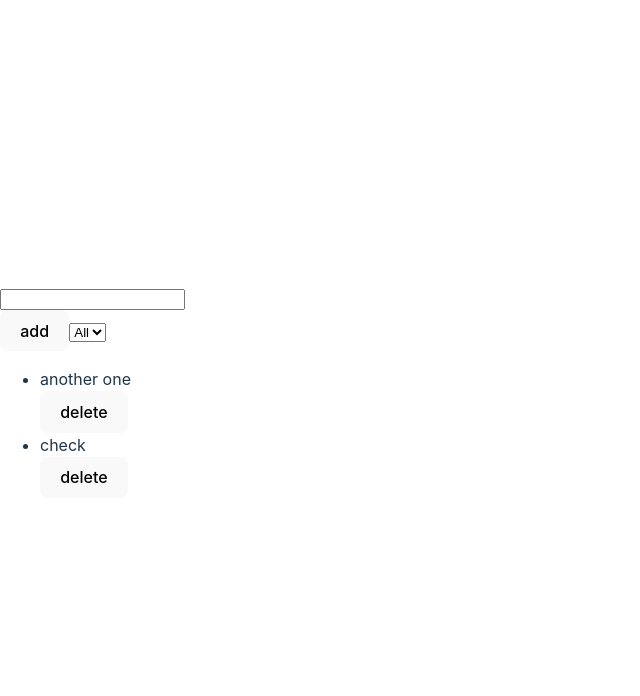
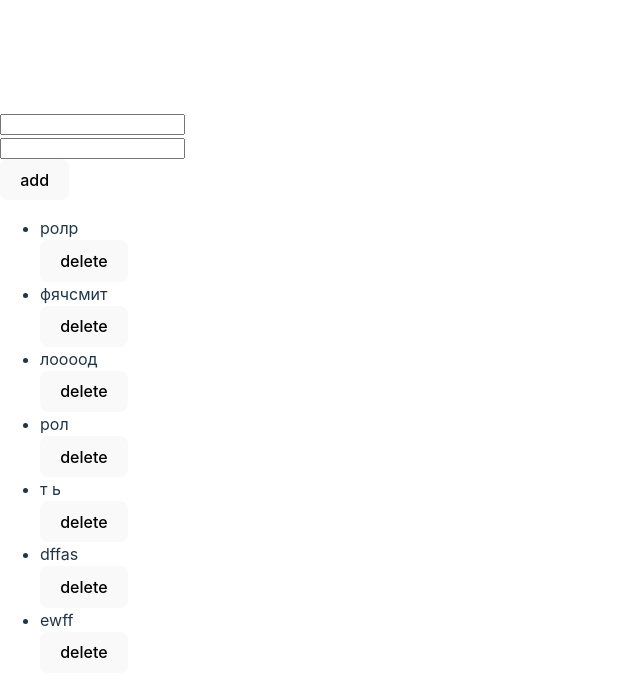
Before and after one commit to migel1976/rtk-query-test, a React (Vite) app: page / in a window 1280 px wide. Shown: the top 696 px of the page, without its empty margins (0-640 px from the left). Built offline with nearby package versions, Linux system fonts and the light colour scheme; data requests are answered from the project's data file.

Commit message:
filter array

```diff
--- a/server/db.json
+++ b/server/db.json
@@ -1,12 +1,32 @@
 {
   "goods": [
     {
-      "id": "6ef1",
-      "name": "another one"
+      "id": "c511",
+      "name": "ролр"
     },
     {
-      "id": "b4e9",
-      "name": "check"
+      "id": "4458",
+      "name": "фячсмит"
+    },
+    {
+      "id": "3146",
+      "name": "лоооод"
+    },
+    {
+      "id": "14ae",
+      "name": "рол"
+    },
+    {
+      "id": "f011",
+      "name": " т ь"
+    },
+    {
+      "id": "7001",
+      "name": "dffas"
+    },
+    {
+      "id": "1ab7",
+      "name": "ewff"
     }
   ]
 }
--- a/src/App.jsx
+++ b/src/App.jsx
@@ -6,6 +6,7 @@ const App = () => {
   const [name, setName] = useState('')
   const [edit, setEdit] = useState(false)
   const [count, setCount] = useState('')
+  const [filterValue, setFilterValue] = useState('')
   const { data, isLoading } = useGetGoodsQuery(count)
 
   const [addProduct, { isError }] = useAddProductMutation()
@@ -49,35 +50,44 @@ const App = () => {
     setEdit(false)
   }
 
+
+  const filtereData = data.filter(el => {
+    return el.name.toLowerCase().includes(filterValue);
+
+  })
+
+
   return (
     <>
       {/* <select value={count} onChange={(e) => setCount(e.target.value)}> */}
+      <input type='text' onChange={(e) => setFilterValue(e.target.value)} />
       <diV>
         <input type='text' value={newProduct} onChange={(e) => setNewProduct(e.target.value)} />
       </diV>
       <button onClick={onNewProduct}>add </button>
-      <select value={count} onChange={(e) => changeCount(e)}>
-        <option value=''>All</option>
-        <option value='1'>1</option>
-        <option value='2'>2</option>
-        <option value='3'>3</option>
-      </select>
+      {/* <select value={count} onChange={(e) => changeCount(e)}> */}
+      {/*   <option value=''>All</option> */}
+      {/*   <option value='1'>1</option> */}
+      {/*   <option value='2'>2</option> */}
+      {/*   <option value='3'>3</option> */}
+      {/* </select> */}
       <ul>
         {/* {data.map(el => <li key={el.id} onClick={() => onDeleteProduct(el.id)}>{el.name}</li>)} */}
-        {data.map(el => {
+        {/* {data.map(el => { */}
+        {filtereData.map(el => {
           return (
             <>
               {edit && el.id === id ?
-                <>
+                <div key={el.id}>
                   <input value={name} onChange={(e) => setName(e.target.value)} />
                   <button onClick={() => onSave(el)}>save</button>
                   <button onClick={onCancel}>cancel</button>
-                </>
+                </div>
                 :
-                <>
-                  <li key={el.id} onClick={() => onUpdateProduct(el)}>{el.name}</li>
+                <div key={el.id}>
+                  <li onClick={() => onUpdateProduct(el)}>{el.name}</li>
                   <button onClick={() => onDeleteProduct(el.id)} >delete</button>
-                </>
+                </div>
               }
               {/* <li key={el.id} onClick={() => onUpdateProduct(el)}>{el.name}</li> */}
             </>
```
